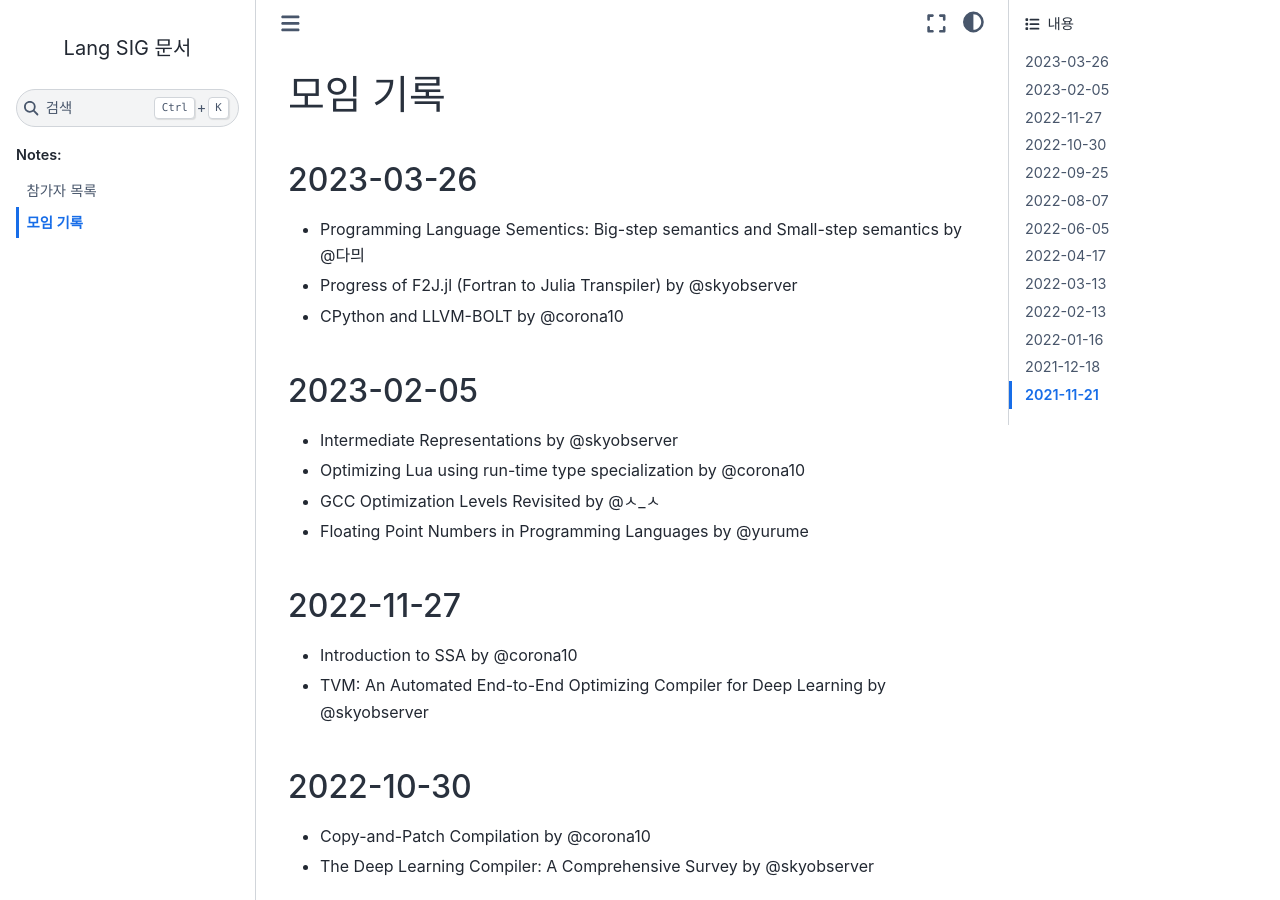
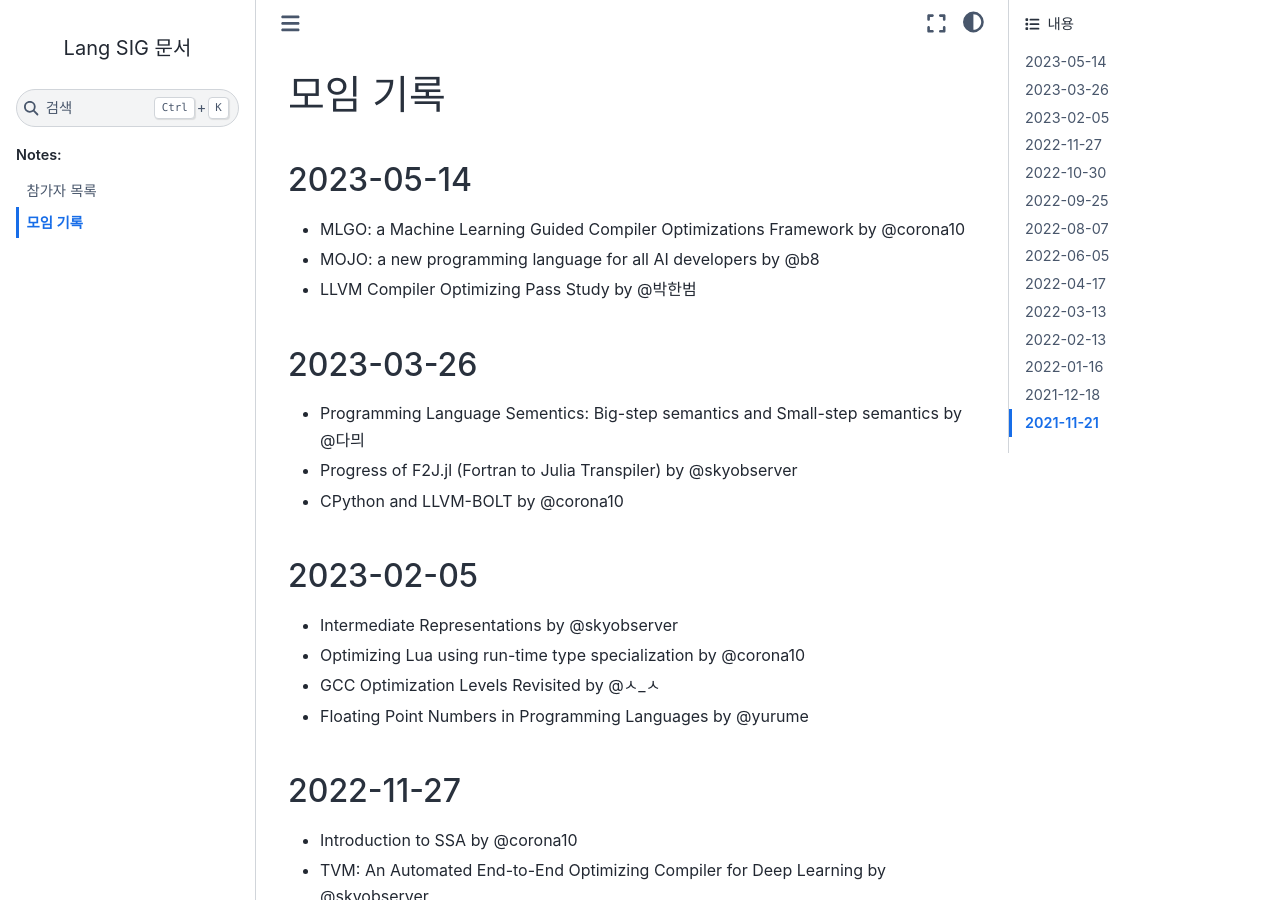
Before and after one commit to Lang-SIG/LangSIG, a Sphinx documentation site: the page built from docs/meeting.rst, in a window 1280 px wide and 900 px high. Built offline with Sphinx 7.4.7 and the Sphinx Book theme 1.1.4, drawn with Linux system fonts in a browser that asks for light colours.

Commit message:
20230514: Update meeting log

```diff
--- a/docs/meeting.rst
+++ b/docs/meeting.rst
@@ -2,6 +2,14 @@
 
 모임 기록
 ===============
+
+.. _log-20230514:
+
+2023-05-14
+----------
+- MLGO: a Machine Learning Guided Compiler Optimizations Framework by @corona10
+- MOJO: a new programming language for all AI developers by @b8
+- LLVM Compiler Optimizing Pass Study by @박한범
 
 .. _log-20230326:
 
```
